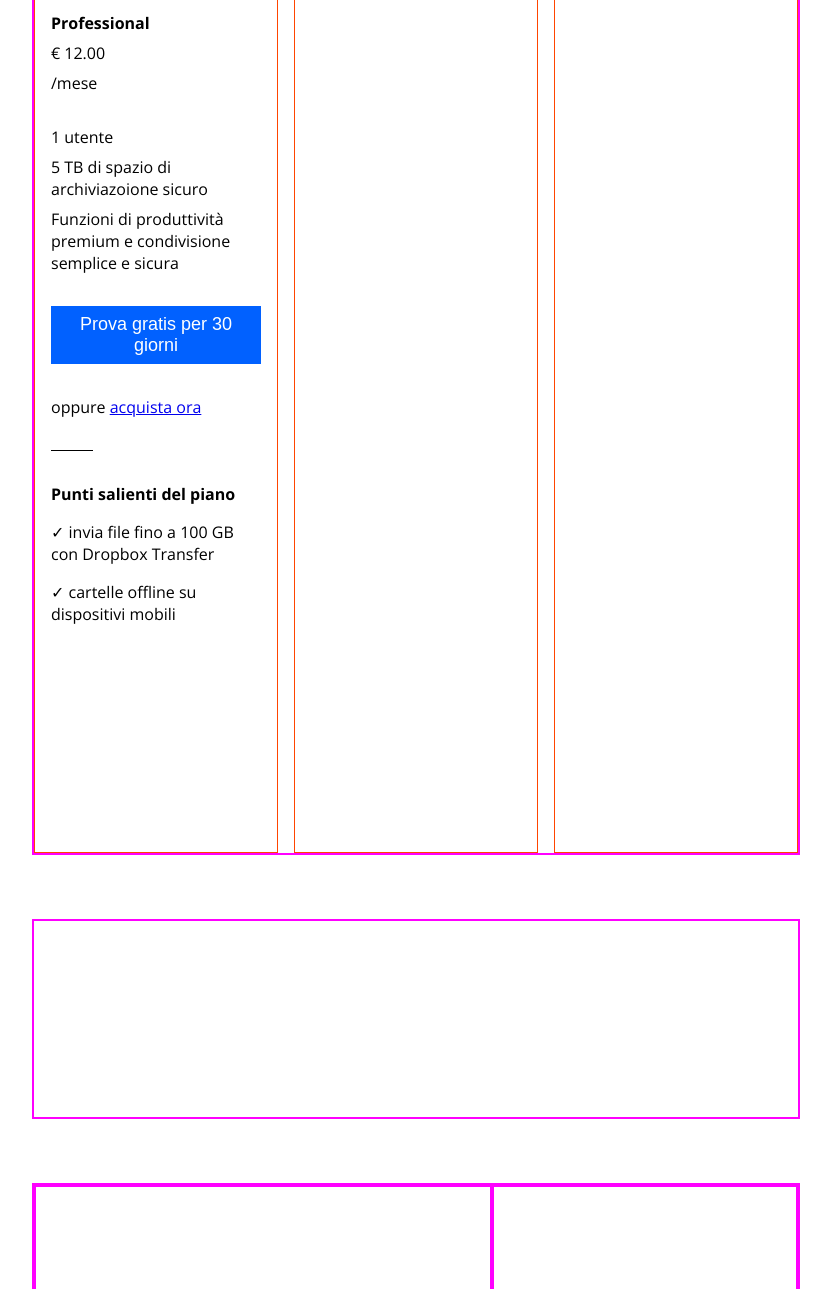
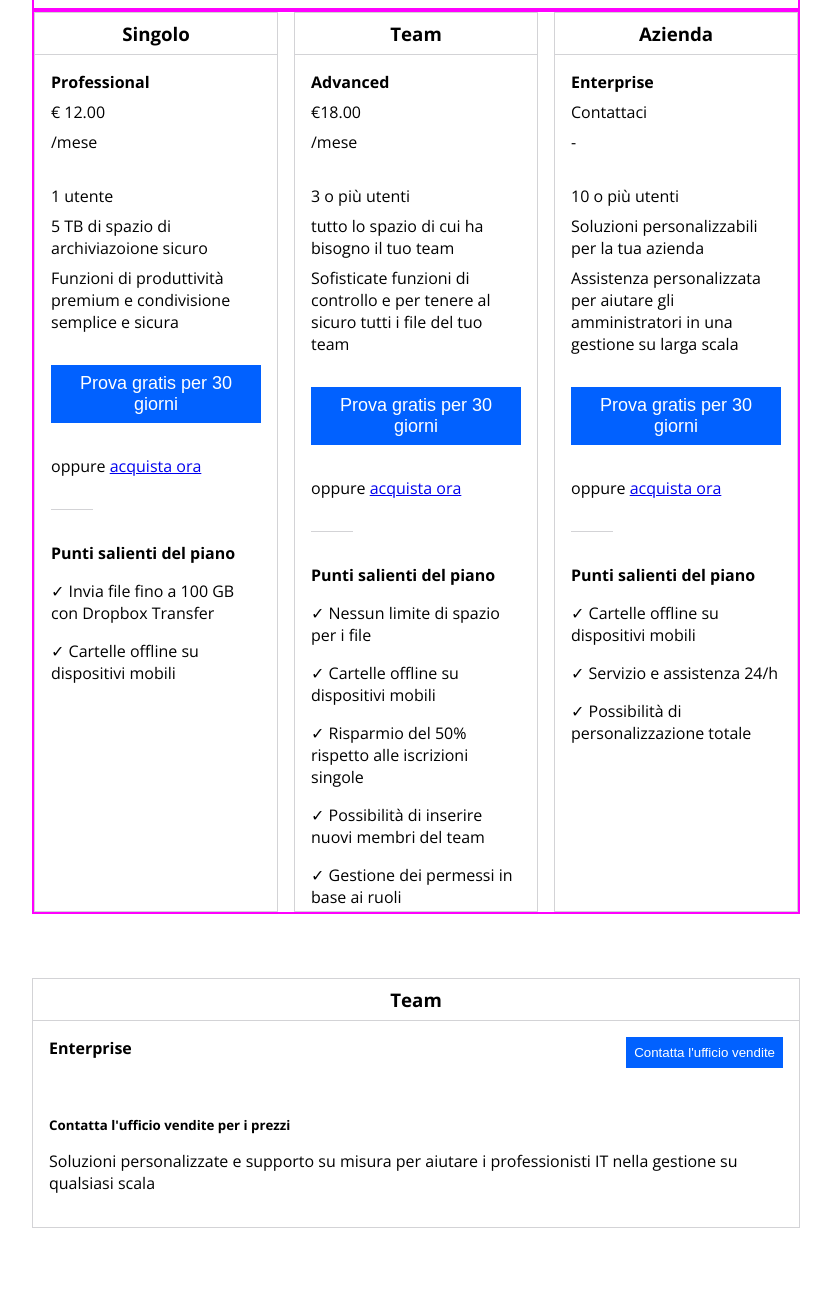
Before and after one commit to Youss0203/htmlcss-dropbox, a plain HTML site: page index.html in a window 1280 px wide. Shown: the part 984-2273 px from the top of the page, without its empty margins (224-1055 px from the left). Drawn offline with nearby package versions, Linux system fonts and the light colour scheme.

Commit message:
commit con card e immagini con testo di fianco

```diff
--- a/index.html
+++ b/index.html
@@ -50,7 +50,7 @@
                         è un modo intelligente e integrato per ottimizzare il flusso di lavoro esistente.
                         </p>
                         <button class="text-size">Inizia la tua prova gratuita</button>
-                        <p class="jumbo-content">Annulla in qualsiasi momento</p>
+                        <p class="jumbo-content under-button">Annulla in qualsiasi momento</p>
                         <i class="fa-solid fa-arrow-down"></i>
                     </div>
                     <div class="column column-big relative">
@@ -78,30 +78,94 @@
             <p>1 utente</p>
             <p class="space">5 TB di spazio di archiviazoione sicuro</p>
             <p class="function">Funzioni di produttività premium e condivisione semplice e sicura</p>
+        <div class="button-card">
             <button class="text-size">Prova gratis per 30 giorni</button>
+        </div>
             <p class="link">oppure <a href="#">acquista ora</a></p>
             <div class="content-divider"></div>
             <h4>Punti salienti del piano</h4>
-            <p class="spunta">&check; invia file fino a 100 GB con Dropbox Transfer </p>
-            <p>&check; cartelle offline su dispositivi mobili</p>
+            <p class="spunta">&check; Invia file fino a 100 GB con Dropbox Transfer </p>
+            <p>&check; Cartelle offline su dispositivi mobili</p>
             </div>
         </div>
         <div class="card centre-card">
+            <h3>Team</h3>
+            <div class="card-divider"></div>
+            <div class="content-card">
+                <h4>Advanced</h4>
+                <p class="price">&euro;18.00</p>
+                <p class="month">/mese</p>
+                <p>3 o più utenti</p>
+                <p class="space">tutto lo spazio di cui ha bisogno il tuo team</p>
+                <p class="function">Sofisticate funzioni di controllo e per tenere al sicuro tutti i file del tuo team</p>
+                <div class="button-card">
+                    <button class="text-size">Prova gratis per 30 giorni</button>
+                </div>
+                <p class="link">oppure <a href="#">acquista ora</a></p>
+                <div class="content-divider"></div>
+                <h4>Punti salienti del piano</h4>
+                <p class="spunta">&check; Nessun limite di spazio per i file</p>
+                <p>&check; Cartelle offline su dispositivi mobili</p>
+                <p class="spunta">&check; Risparmio del 50% rispetto alle iscrizioni singole</p>
+                <p>&check; Possibilità di inserire nuovi membri del team</p>
+                <p class="spunta">&check; Gestione dei permessi in base ai ruoli</p>
+            </div>
 
         </div>
         <div class="card">
+            <h3>Azienda</h3>
+            <div class="card-divider"></div>
+            <div class="content-card">
+                <h4>Enterprise</h4>
+                <p class="price">Contattaci</p>
+                <p class="month">-</p>
+                <p>10 o più utenti</p>
+                <p class="space">Soluzioni personalizzabili per la tua azienda</p>
+                <p class="function">Assistenza personalizzata per aiutare gli amministratori in una gestione su larga scala</p>
+                <div class="button-card">
+                    <button class="text-size">Prova gratis per 30 giorni</button>
+                </div>
+                <p class="link">oppure <a href="#">acquista ora</a></p>
+                <div class="content-divider"></div>
+                <h4>Punti salienti del piano</h4>
+                <p class="spunta">&check; Cartelle offline su dispositivi mobili</p>
+                <p>&check; Servizio e assistenza 24/h</p>
+                <p class="spunta">&check; Possibilità di personalizzazione totale</p>
+            </div>
 
         </div>
         </div>
         <div class="horizontal-card container-title">
+            <h3>Team</h3>
+            <div class="card-divider"></div>
+            <div class="content-card-horizontal">
+            <h4 class="title-horizontal-card">Enterprise</h4>
+            <div class="">
+                <button>Contatta l'ufficio vendite</button>
+            </div>
+        </div>
+        <div class="content-card">
+            <h5>Contatta l'ufficio vendite per i prezzi</h5>
+            <p class="content-horizontal">Soluzioni personalizzate e supporto su misura per aiutare i professionisti IT nella gestione su<br> qualsiasi scala</p>
+        </div>
+
 
         </div>
     </section>
 
     <section class="bg-white">
         <div class="container flex">
-            <div class="column column-big"></div>
-            <div class="column column-small"></div>
+            <div class="column column-big">
+                <img class="partner-image" src="./image/partner.png" alt="due uomini che parlano">
+            </div>
+            <div class="column column-small">
+                <h3 class="column-title">Entra in contatto con un partner Dropbox</h3>
+                <p class="column-content">Trova un partner Dropbox e HelloSign di fiducia. Ottieni le soluzioni e i servizi
+                    necessari per raggiungere i tuoi obbiettivi aziendali, tra cui implementazione, integrazione, gestione e supporto continui</p>
+            <div class="button-column">
+                <button class="button-white">Trova un partner</button>
+            </div>
+            </div>
         </div>
     </section>
 
--- a/style/stile.css
+++ b/style/stile.css
@@ -38,7 +38,6 @@ header{
 
 .jumbo{
     background-color: #B4D0E7;
-    padding-top: 6rem;
 }
 
 .jumbo-container{
@@ -49,7 +48,9 @@ header{
 
 .jumbotron{
     /*height: 500px;*/
-    margin-bottom:7rem;
+    margin-bottom:10rem;
+    position: relative;
+    top: 82px;
 }
 
 ul{
@@ -72,13 +73,31 @@ button{
     padding:.5rem;
     border: none
 }
+.column{
+    /*height: 400px;*/
+    border: magenta solid 2px;
+}
+
+.column-big{
+    width: 60%;
+}
+
+.column-small{
+    width: 40%;
+}
+
 h1{
     font-size: 60px;
+    padding-bottom: 3rem;
 }
 
 .jumbo-content{
-    padding:2rem 0;
     font-size:18px;
+    padding-bottom: 2rem;
+}
+
+.under-button{
+    padding-top:2rem;
 }
 
 .text-size{
@@ -86,15 +105,11 @@ h1{
 }
 .jumbo-image{
     height: 450px;
-    position: absolute;
-    top: 28px;
 }
 
-.relative{
-    position: relative;
-}
+
 .fa-arrow-down{
-    font-size:30px;
+    font-size:40px;
 }
 /*CSS MAIN*/
 
@@ -114,7 +129,7 @@ span{
 }
 .card{
     width: calc(100% / 3);
-    border: orangered solid 1px ;
+    border: #D3D3D6 solid 1px ;
     height:900px;
 }
 
@@ -132,7 +147,7 @@ h3{
 
 .card-divider{
     width: 100%;
-    background-color: black;
+    background-color: #D3D3D6;
     height: 1px;
 }
 
@@ -163,9 +178,14 @@ h3{
     margin: 1rem 0 1rem 0;
 }
 
+.button-card{
+    display: flex;
+    justify-content: center;
+}
+
 .content-divider{
     width: 20%;
-    background-color: black;
+    background-color: #D3D3D6;
     height: 1px;
     margin-top:2rem;
     margin-bottom:2rem;
@@ -183,23 +203,49 @@ h3{
 }
 
 .horizontal-card{
-    height: 200px;
-    border: magenta solid 2px;
+    height: 250px;
+    border: #D3D3D6 solid 1px ;
     margin-bottom: 4rem;
 }
 
-.column{
-    height: 400px;
-    border: magenta solid 2px;
+.content-card-horizontal{
+    display: flex;
+    justify-content: space-between;
+    padding:1rem;
 }
 
-.column-big{
-    width: 60%;
+.content-horizontal{
+    padding-bottom:2rem;
+}
+h5{
+    padding: 1rem 0;
 }
 
-.column-small{
-    width: 40%;
+.partner-image{
+    width: 100%;
 }
+
+.button-white{
+    color:black;
+    background-color: white;
+    border: black solid 1px ;
+    padding: .7rem;
+}
+
+.column-title{
+    font-size:20px;
+    padding: 3rem 1rem 0 3rem;
+}
+
+.column-content{
+    padding:2rem 1rem 2rem 3rem;
+}
+.button-column{
+    padding-left:3rem
+}
+
+
+
 
 .business-card{
     width: calc(100% / 3);
```
